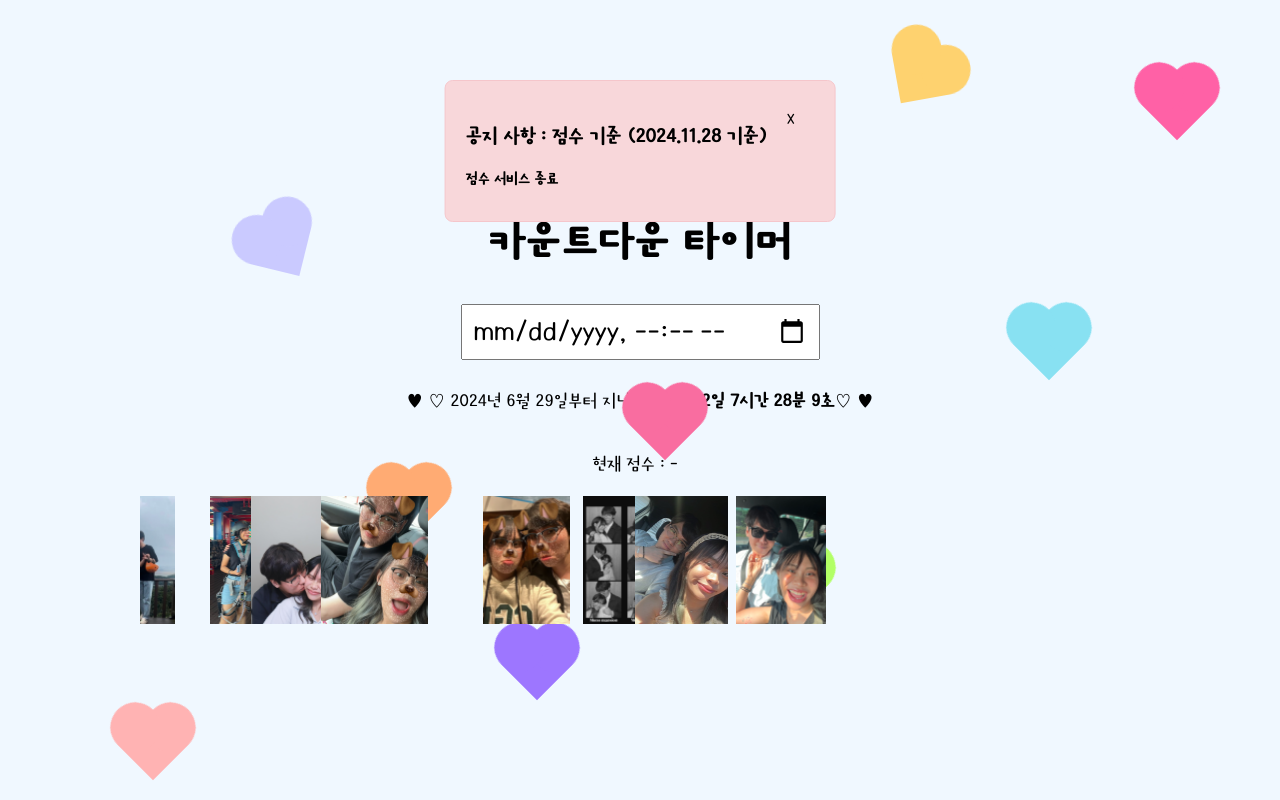
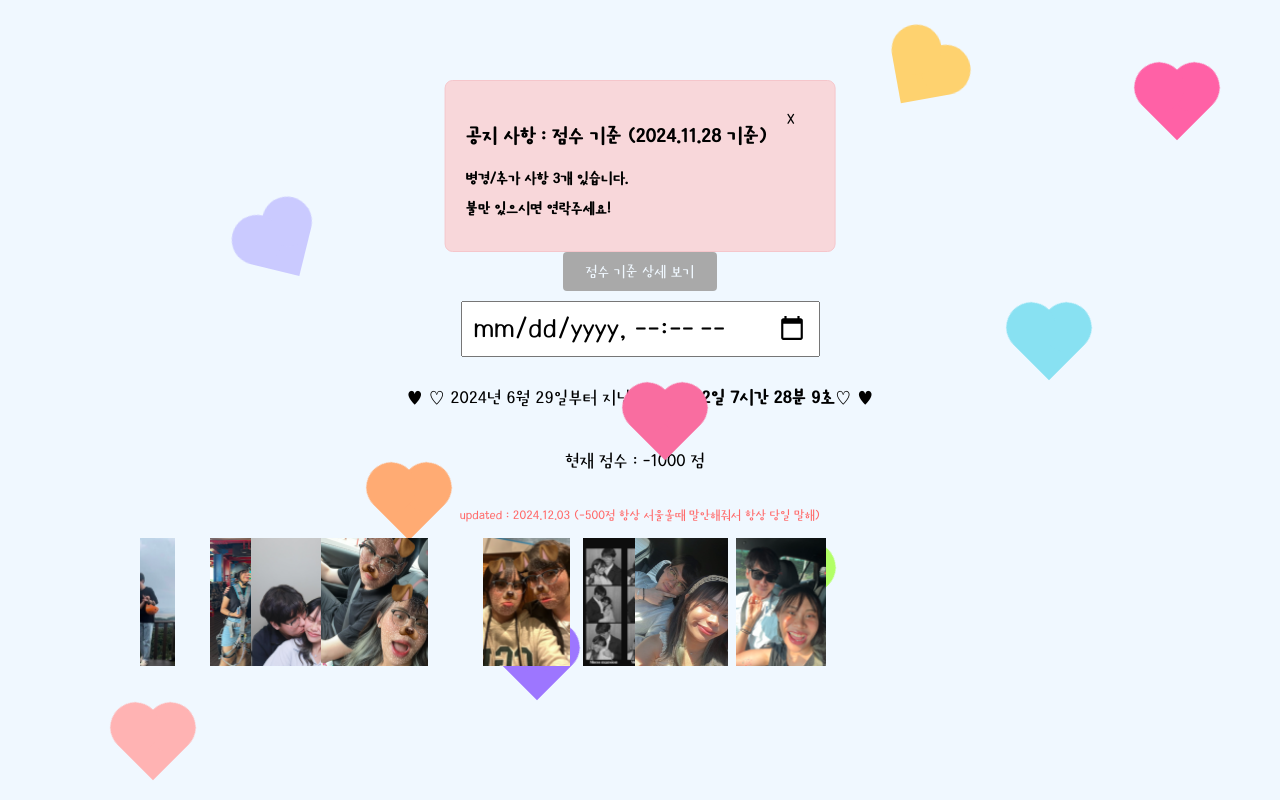
Before and after one commit to ffferncake/countdown-app, a React (Create React App) app: page / in a window 1280 px wide. Built offline with nearby package versions, Linux system fonts and the light colour scheme.

Commit message:
점수 업데이트

```diff
--- a/src/App.js
+++ b/src/App.js
@@ -8,7 +8,7 @@ function App() {
   const [showModal, setShowModal] = useState(false);
   const [modalPosition, setModalPosition] = useState({
     top: "20%",
-    left: "20%",
+    left: "20%"
   });
   const [moveCount, setMoveCount] = useState(0);
   const [modalText, setModalText] = useState("오늘");
@@ -19,7 +19,7 @@ function App() {
     "바쁘니까",
     "힘내구",
     "화이팅!!!",
-    "저녁도 잘 놀구!!",
+    "저녁도 잘 놀구!!"
   ];
 
   // const noticeMessage = `
@@ -43,7 +43,8 @@ function App() {
   // `;
 
   const noticeMessage = `
-  점수 서비스 종료
+  병경/추가 사항 3개 있습니다.
+  불만 있으시면 연락주세요!
   `;
 
   const navigate = useNavigate();
@@ -161,9 +162,9 @@ function App() {
   return (
     <div className="App">
       <h1>카운트다운 타이머</h1>
-      {/* <button className="scorePageBtn" onClick={handleButtonClick}>
+      <button className="scorePageBtn" onClick={handleButtonClick}>
         점수 기준 상세 보기
-      </button> */}
+      </button>
       <input
         type="datetime-local"
         value={inputTime}
@@ -189,7 +190,7 @@ function App() {
           className="modal"
           style={{
             top: modalPosition.top,
-            left: modalPosition.left,
+            left: modalPosition.left
           }}
         >
           <button onClick={handleCloseModal} className="closeModal">
@@ -247,9 +248,8 @@ function App() {
         )}
       </div>
       <div className="score-wrap">
-        <p className="score-heading">현재 점수 : -</p>
-        {/* <p className="score-heading">현재 점수 : -800 점</p>
-        <p className="score-date">updated : 2024.12.03 (-500점 항상 서울올때 말안해줘서 항상 당일 말해)</p> */}
+        <p className="score-heading">현재 점수 : -1000 점</p>
+        <p className="score-date">updated : 2024.12.03 (-500점 항상 서울올때 말안해줘서 항상 당일 말해)</p>
       </div>
       <div className="slider">
         {Array.from({ length: 10 }, (_, i) => (
```
